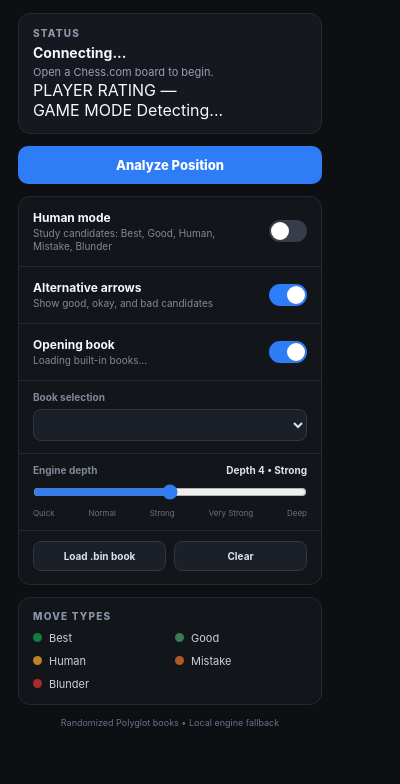
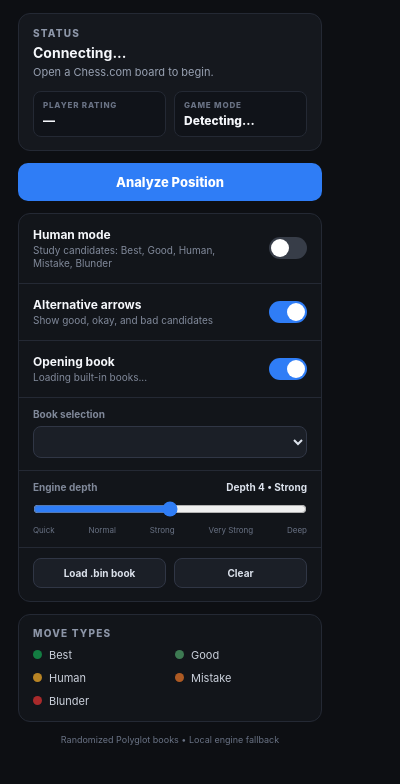
Before and after one commit to vhxLUA-max/mybots, a browser extension: page popup.html in a window 400 px wide. Shown: the part 58-842 px from the top of the page. Drawn offline with Linux system fonts and the light colour scheme.

Commit message:
Display game mode and player rating

```diff
--- a/popup.css
+++ b/popup.css
@@ -100,6 +100,40 @@ body {
   color: #98a1b2;
   font-size: 11px;
   line-height: 1.35;
+}
+
+.cmh-meta {
+  display: grid;
+  grid-template-columns: 1fr 1fr;
+  gap: 8px;
+  margin-top: 11px;
+}
+
+.cmh-meta-item {
+  min-width: 0;
+  padding: 8px 9px;
+  border: 1px solid #242934;
+  border-radius: 8px;
+  background: #101319;
+}
+
+.cmh-meta-label {
+  display: block;
+  color: #697284;
+  font-size: 8px;
+  font-weight: 800;
+  letter-spacing: 0.1em;
+}
+
+.cmh-meta-value {
+  display: block;
+  margin-top: 3px;
+  color: #f5f7fb;
+  font-size: 12px;
+  font-weight: 800;
+  white-space: nowrap;
+  overflow: hidden;
+  text-overflow: ellipsis;
 }
 
 .cmh-scan {
```
